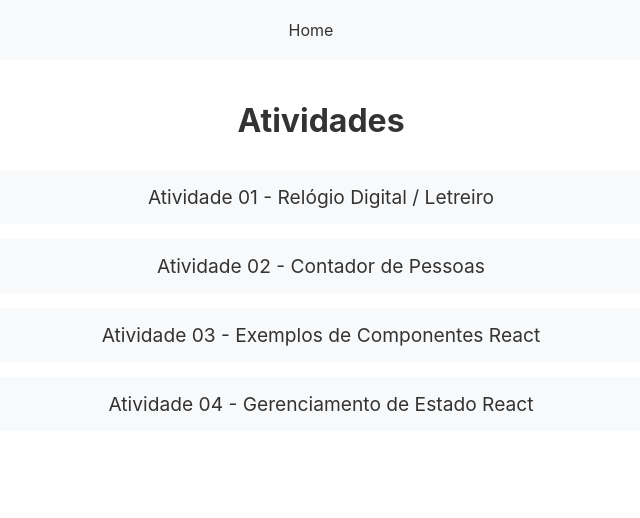
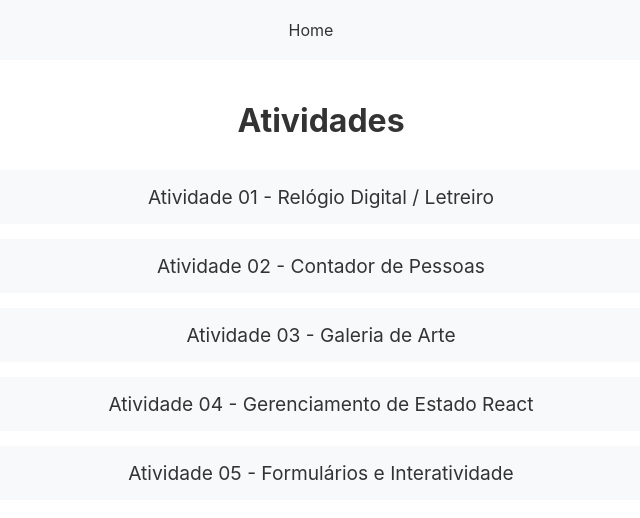
Before and after one commit to felipeshicasho/Atividades-de-React---P2, a React (Create React App) app: page / in a window 1280 px wide. Shown: the top 518 px of the page, without its empty margins (319-959 px from the left). Built offline with nearby package versions, Linux system fonts and the light colour scheme.

Commit message:
Atividade 05 realizada

```diff
--- a/src/App.js
+++ b/src/App.js
@@ -4,6 +4,7 @@
 import Atividade02 from './pages/Atividade02';
 import Gallery from './pages/Atividade03';
 import Atividade04 from './pages/Atividade04';
+import Atividade05 from './pages/Atividade05';
 import './App.css';
 
 function App() {
@@ -20,6 +21,7 @@
           <Route path="/atividade02" element={<Atividade02 />} />
           <Route path="/atividade03" element={<Gallery />} />
           <Route path="/atividade04" element={<Atividade04 />} />
+          <Route path="/atividade05" element={<Atividade05 />} />
         </Routes>
       </div>
     </Router>
--- a/src/pages/Atividade04.js
+++ b/src/pages/Atividade04.js
@@ -12,35 +12,11 @@
 import List3 from '../components/List3';
 import List4 from '../components/List4';
 import BucketList from '../components/BucketList';
-import FormQuiz from '../components/FormQuiz';
-import FormTicket from '../components/FormTicket';
-import Accordion from '../components/Accordion';
-import Messenger from '../components/Messenger';
 
 function Atividade04() {
   return (
     <div style={{ padding: '20px' }}>
       <h1>Atividade 04 - Gerenciamento de Estado React</h1>
-
-      <section>
-        <h2>FormQuiz Component</h2>
-        <FormQuiz />
-      </section>
-
-      <section>
-        <h2>FormTicket Component</h2>
-        <FormTicket />
-      </section>
-
-      <section>
-        <h2>Accordion Component</h2>
-        <Accordion />
-      </section>
-
-      <section>
-        <h2>Messenger Component</h2>
-        <Messenger />
-      </section>
 
       <section>
         <h2>Toolbar Component</h2>
--- /dev/null
+++ b/src/pages/Atividade05.js
@@ -0,0 +1,35 @@
+import React from 'react';
+import FormQuiz from '../components/FormQuiz';
+import FormTicket from '../components/FormTicket';
+import Accordion from '../components/Accordion';
+import Messenger from '../components/Messenger';
+
+function Atividade05() {
+  return (
+    <div style={{ padding: '20px' }}>
+      <h1>Atividade 05 - Formulários e Interatividade</h1>
+
+      <section>
+        <h2>FormQuiz Component</h2>
+        <FormQuiz />
+      </section>
+
+      <section>
+        <h2>FormTicket Component</h2>
+        <FormTicket />
+      </section>
+
+      <section>
+        <h2>Accordion Component</h2>
+        <Accordion />
+      </section>
+
+      <section>
+        <h2>Messenger Component</h2>
+        <Messenger />
+      </section>
+    </div>
+  );
+}
+
+export default Atividade05;
--- a/src/pages/Home.js
+++ b/src/pages/Home.js
@@ -57,7 +57,7 @@
                             fontSize: '1.2rem',
                             transition: 'background-color 0.3s'
                         }}>
-                            Atividade 03 - Exemplos de Componentes React
+                            Atividade 03 - Galeria de Arte
                         </Link>
                     </li>
                     <li>
@@ -74,6 +74,20 @@
                             Atividade 04 - Gerenciamento de Estado React
                         </Link>
                     </li>
+                    <li>
+                        <Link to="/atividade05" style={{
+                            display: 'block',
+                            padding: '15px',
+                            backgroundColor: '#f8f9fa',
+                            borderRadius: '8px',
+                            textDecoration: 'none',
+                            color: '#333',
+                            fontSize: '1.2rem',
+                            transition: 'background-color 0.3s'
+                        }}>
+                            Atividade 05 - Formulários e Interatividade
+                        </Link>
+                    </li>
                 </ul>
             </nav>
         </div>
```
